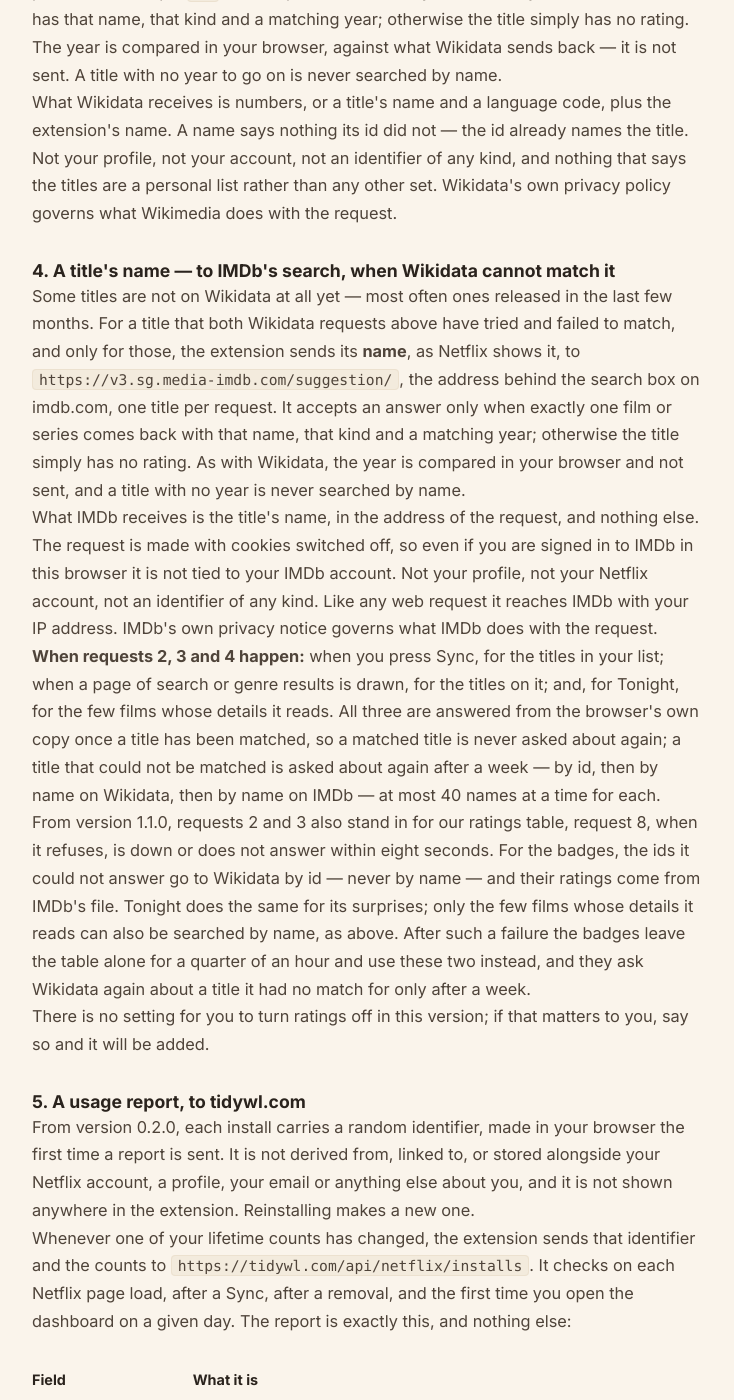
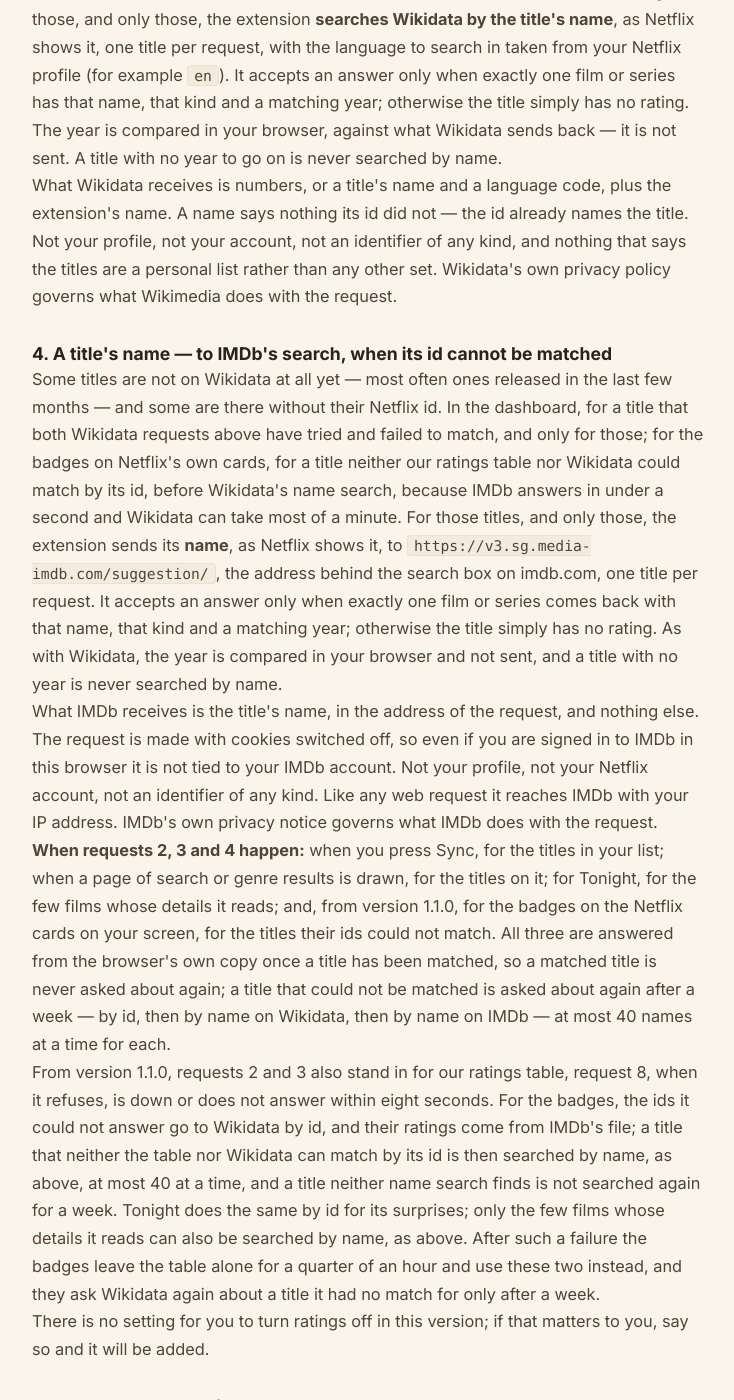
Before and after one commit to dominic-lam/tidywl-site, a Jekyll site: the page built from netflix/privacy/index.html, in a window 1280 px wide and 1400 px high, scrolled down 9880 px. Shown: the whole window, without its empty margins (272-1006 px from the left). Built offline with Jekyll 4.4.1, drawn with Linux system fonts in a browser that asks for light colours; some of the changed text lies outside the part shown.

Commit message:
draft(netflix): the policy for the badges' name search and the key handover
The badges now search by name for a title its id cannot match, reading the
name and year from what the Netflix page already loaded; the checkout page
hands the key to the extension. Viewing history for Tonight to follow.

Co-Authored-By: Claude Opus 5.5 <noreply@anthropic.com>
Claude-Session: https://claude.ai/code/session_01XjAXJiFVrRDEPPQTq3zkdK

```diff
--- a/netflix/privacy/index.html
+++ b/netflix/privacy/index.html
@@ -86,7 +86,7 @@ last_modified_at: 2026-09-28
       <li><strong>What does leave is a random identifier and some counts.</strong> After you sync, remove or add titles, search, open a category, use a playlist or Tonight, are shown Pro's offer, or open the dashboard for the first time in a day, the extension sends tidywl.com a random ID for your install and your lifetime totals — how many titles you have removed and added, how many searches you have run, how large your My List is, and so on. Never which titles, never what you searched for, never which profile.</li>
       <li><strong>There is no switch in the extension to turn this off.</strong> Uninstalling stops it, and records not updated for 12 months are deleted.</li>
       <li><strong>There is no account and no sign-in.</strong> A Pro key is not an account: there is no password, and we never learn your email. The usage report's identifier is random, made in your browser, and linked to nothing — not your Netflix account, not a profile, not your email, not a Pro key.</li>
-      <li><strong>Five other requests leave your browser, and none of them identifies you.</strong> A public settings file from tidywl.com; IMDb's public ratings file; Netflix's numeric title ids sent to Wikidata to look up the matching IMDb id, with a title's name when its id finds nothing; for a title Wikidata cannot match at all, its name sent to IMDb's search; and, from version 1.1.0, Netflix's numeric title ids sent to our own ratings table, which answers with each one's IMDb rating. Each one is described in full below.</li>
+      <li><strong>Five other requests leave your browser, and none of them identifies you.</strong> A public settings file from tidywl.com; IMDb's public ratings file; Netflix's numeric title ids sent to Wikidata to look up the matching IMDb id; for a title its id cannot match, its name sent to IMDb's search and to Wikidata's; and, from version 1.1.0, Netflix's numeric title ids sent to our own ratings table, which answers with each one's IMDb rating. Each one is described in full below.</li>
       <li><strong>Custom playlists and pins use Chrome's own sync storage.</strong> That means Google carries them between your signed-in Chrome browsers. Without Pro sync we never see them.</li>
       <li><strong>Everything about your account is stored per Netflix profile</strong>, and uninstalling the extension removes everything it stored in that browser.</li>
       <li><strong>Nothing is sold, shared or used for advertising.</strong> There is nothing to sell and nobody to share it with.</li>
@@ -112,8 +112,11 @@ last_modified_at: 2026-09-28
       title cards, on whatever netflix.com page you are looking at. The link carries the title's Netflix id
       (<code>/browse?jbv=&lt;id&gt;</code>), and that id is how the extension puts an IMDb rating badge on the card. It
       reads the link and what kind of card it is, never the card's text, skips games, and asks Netflix nothing for
-      it. The ids go to our ratings table, request 8 below, and, when that cannot answer, to Wikidata, request 3. A
-      click on a badge opens that title's page on imdb.com in a new tab.
+      it. The ids go to our ratings table, request 8 below, and, when that cannot answer, to Wikidata, request 3.
+      Some titles cannot be matched by their id at all, because Wikidata has no Netflix id recorded for them. For
+      those, and only those, the extension takes the title's name and year from what the Netflix page has already
+      loaded to draw that card — it asks Netflix nothing for it — and searches by name, requests 4 and 3. A click on
+      a badge opens that title's page on imdb.com in a new tab.
     </p>
     <p>
       Your search terms go to Netflix, on your own signed-in session, in the same way that typing them into
@@ -298,7 +301,7 @@ last_modified_at: 2026-09-28
       The important consequence: <strong>this download tells IMDb nothing about which titles you have.</strong> The
       extension asks for the whole file, exactly as anyone else does, and does the matching itself. IMDb sees a
       download, not a request about you. The one request that does name a title to IMDb is the fourth, below, and it
-      is made only for a title Wikidata cannot match.
+      is made only for a title that cannot be matched by its id.
     </p>
 
     <h3>3. Netflix title ids — and sometimes a title's name — to Wikidata</h3>
@@ -322,10 +325,13 @@ last_modified_at: 2026-09-28
       own privacy policy governs what Wikimedia does with the request.
     </p>
 
-    <h3>4. A title's name — to IMDb's search, when Wikidata cannot match it</h3>
+    <h3>4. A title's name — to IMDb's search, when its id cannot be matched</h3>
     <p>
-      Some titles are not on Wikidata at all yet — most often ones released in the last few months. For a title that
-      both Wikidata requests above have tried and failed to match, and only for those, the extension sends its
+      Some titles are not on Wikidata at all yet — most often ones released in the last few months — and some are
+      there without their Netflix id. In the dashboard, for a title that both Wikidata requests above have tried and
+      failed to match, and only for those; for the badges on Netflix's own cards, for a title neither our ratings
+      table nor Wikidata could match by its id, before Wikidata's name search, because IMDb answers in under a second
+      and Wikidata can take most of a minute. For those titles, and only those, the extension sends its
       <strong>name</strong>, as Netflix shows it, to <code>https://v3.sg.media-imdb.com/suggestion/</code>, the
       address behind the search box on imdb.com, one title per request. It accepts an answer only when exactly one film
       or series comes back with that name, that kind and a matching year; otherwise the title simply has no rating. As
@@ -340,17 +346,20 @@ last_modified_at: 2026-09-28
     </p>
     <p>
       <strong>When requests 2, 3 and 4 happen:</strong> when you press Sync, for the titles in your list; when a
-      page of search or genre results is drawn, for the titles on it; and, for Tonight, for the few films whose
-      details it reads. All three are answered from the browser's own
+      page of search or genre results is drawn, for the titles on it; for Tonight, for the few films whose
+      details it reads; and, from version 1.1.0, for the badges on the Netflix cards on your screen, for the titles
+      their ids could not match. All three are answered from the browser's own
       copy once a title has been matched, so a matched title is never asked about again; a title that could not be
       matched is asked about again after a week — by id, then by name on Wikidata, then by name on IMDb — at most 40
       names at a time for each.
     </p>
     <p>
       From version 1.1.0, requests 2 and 3 also stand in for our ratings table, request 8, when it refuses, is down
-      or does not answer within eight seconds. For the badges, the ids it could not answer go to Wikidata by id —
-      never by name — and their ratings come from IMDb's file. Tonight does the same for its surprises; only the few
-      films whose details it reads can also be searched by name, as above. After such a
+      or does not answer within eight seconds. For the badges, the ids it could not answer go to Wikidata by id, and
+      their ratings come from IMDb's file; a title that neither the table nor Wikidata can match by its id is then
+      searched by name, as above, at most 40 at a time, and a title neither name search finds is not searched again
+      for a week. Tonight does the same by id for its surprises; only the few films whose details it reads can also
+      be searched by name, as above. After such a
       failure the badges leave the table alone for a quarter of an hour and use these two instead, and they ask
       Wikidata again about a title it had no match for only after a week.
     </p>
@@ -455,6 +464,14 @@ last_modified_at: 2026-09-28
       If you enter a Transaction ID from a Paddle receipt instead of a key, the extension first sends that ID, and
       nothing else, to <code>https://tidywl.com/api/netflix/license/claim</code>, which answers with the key it paid for;
       that key is then activated as above. Both are described under <em>Paddle, who takes the money</em>.
+    </p>
+    <p>
+      From version 1.1.0 you do not have to paste the key after buying. The page tidywl.com shows after checkout,
+      <code>/netflix/checkout/success/</code>, hands the key it shows you to the extension, if the extension is
+      installed in that browser, and the extension activates it exactly as above, with the same pre-filled browser
+      name. This is the only page on tidywl.com the extension runs anything on. It tells the page only whether Pro
+      was switched on — never the key back, and nothing else from your browser. A different key already active in
+      the browser is never replaced.
     </p>
 
     <h3>7. Playlist sync and phones, to tidywl.com — Pro only</h3>
```
